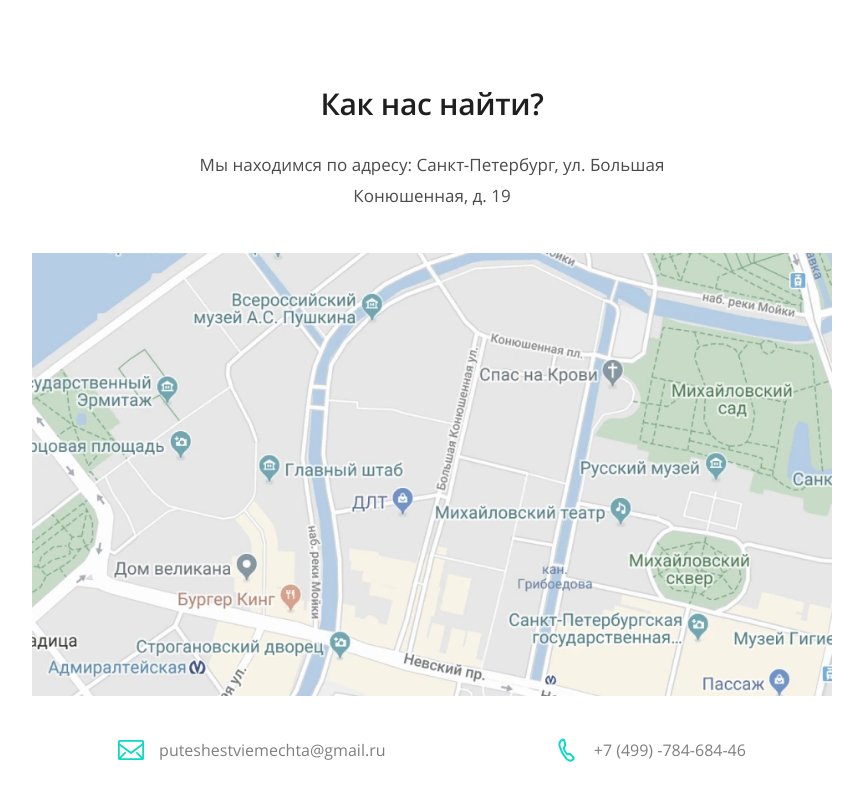
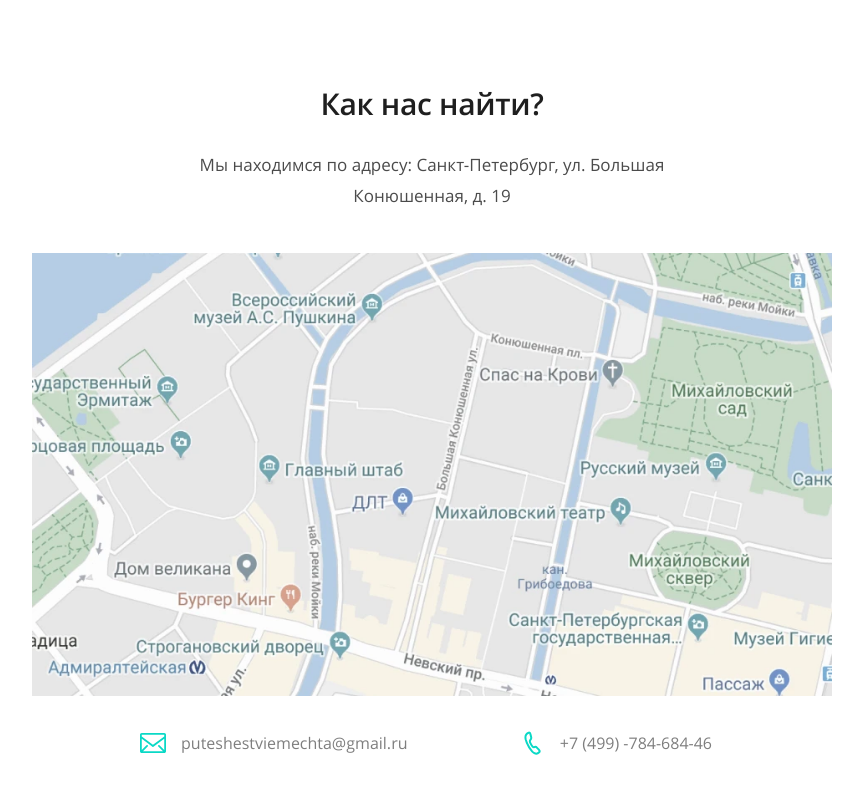
Before and after one commit to standupright/bicycles, a website: page source/index.html in a window 1280 px wide. Shown: the part 3067-3867 px from the top of the page, without its empty margins (208-1071 px from the left). Drawn offline with nearby package versions, Linux system fonts and the light colour scheme; files that its build step writes are made by us from their sources.

Commit message:
Начато исправление футера до pixel perfect

```diff
--- a/source/sass/blocks/contacts.scss
+++ b/source/sass/blocks/contacts.scss
@@ -2,8 +2,10 @@
   display: flex;
   flex-wrap: wrap;
   flex-direction: row;
-  justify-content: space-around;
+  justify-content: space-between;
   align-items: center;
+  padding-left: calc(13.5%);
+  padding-right: calc(15%);
 }
 
 .contacts a {
@@ -13,8 +15,12 @@
   font-style: normal;
   font-weight: normal;
   font-size: 16px;
-  line-height: 22px;
+  line-height: 32px;
   color: $black;
+
+  &:first-of-type {
+    line-height: 22px;
+  }
 
   &:hover,
   &:focus {
--- a/source/sass/blocks/footer.scss
+++ b/source/sass/blocks/footer.scss
@@ -36,7 +36,7 @@
 
 .footer img {
   object-fit: cover;
-  margin-bottom: 39px;
+  margin-bottom: 28px;
 }
 
 @media (max-width: $tablet-breakpoint) {
```
Also changed, not shown: build/css/style.min.css, 1 other file.
